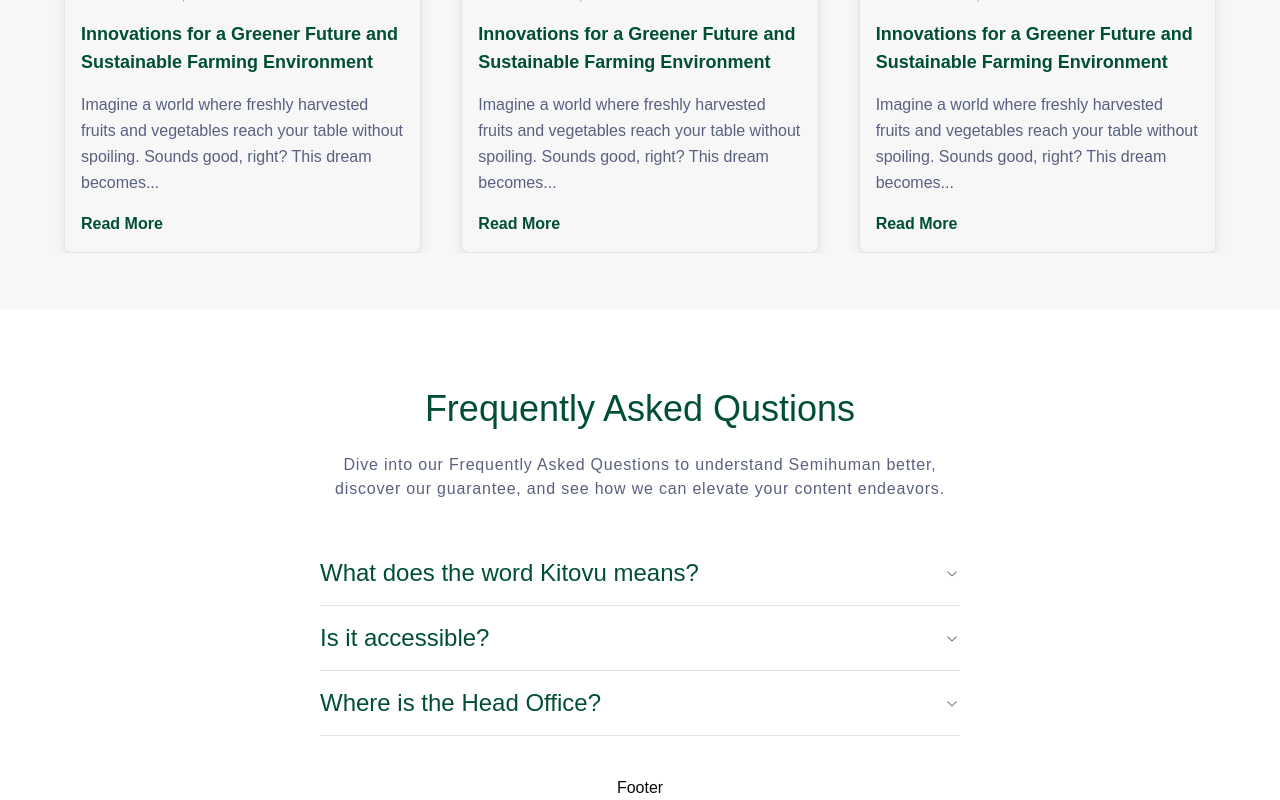
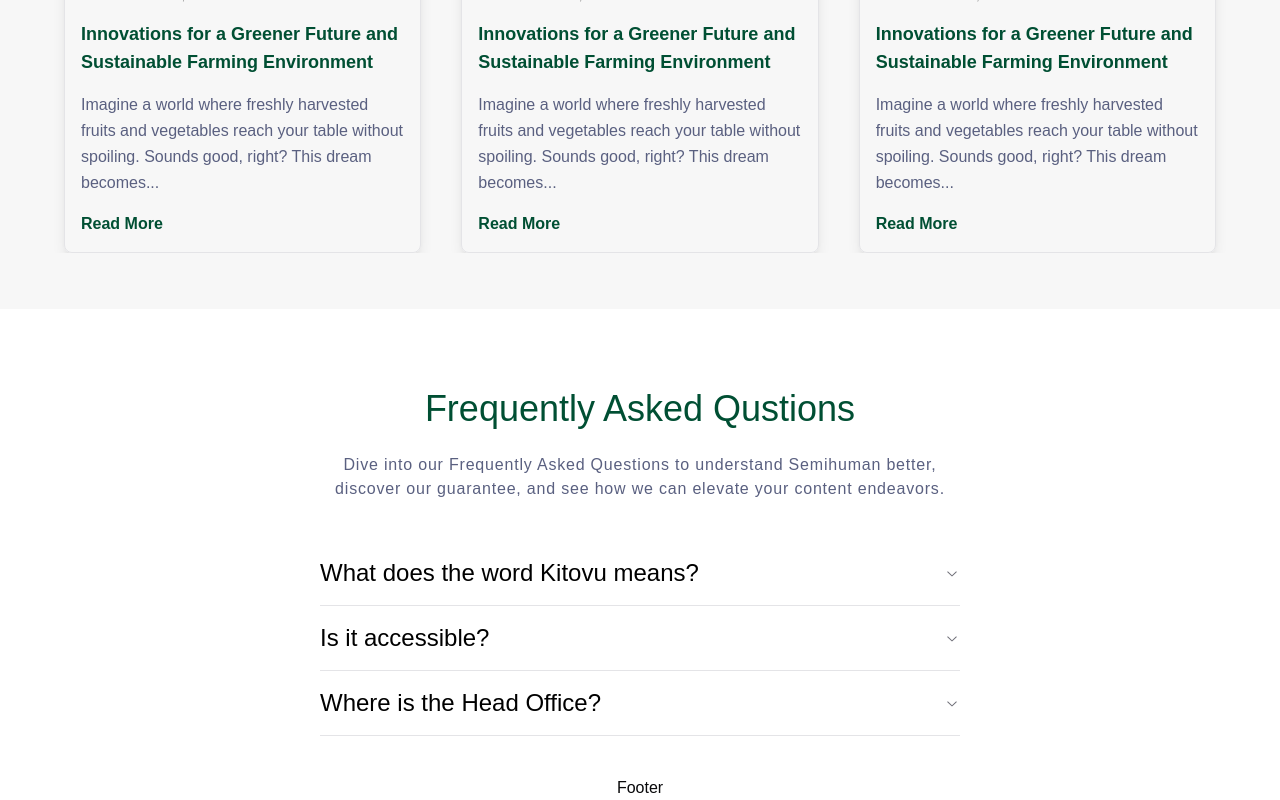
Before and after one commit to LivingHopeDev/kitovu-website-new, a Next.js app: page / in a window 1280 px wide. Shown: the part 2309-3109 px from the top of the page. Built offline with nearby package versions, Linux system fonts and the light colour scheme.

Commit message:
fix: faq color

```diff
--- a/components/Home/FAQ.tsx
+++ b/components/Home/FAQ.tsx
@@ -41,7 +41,7 @@ const FAQ = () => {
           <>
             <Accordion type="single" collapsible>
               <AccordionItem value="item-1">
-                <AccordionTrigger className="text-2xl">
+                <AccordionTrigger className="text-2xl text-black">
                   {faq.question}
                 </AccordionTrigger>
                 <AccordionContent className="text-lg text-[var(--nav-color)]">
```
